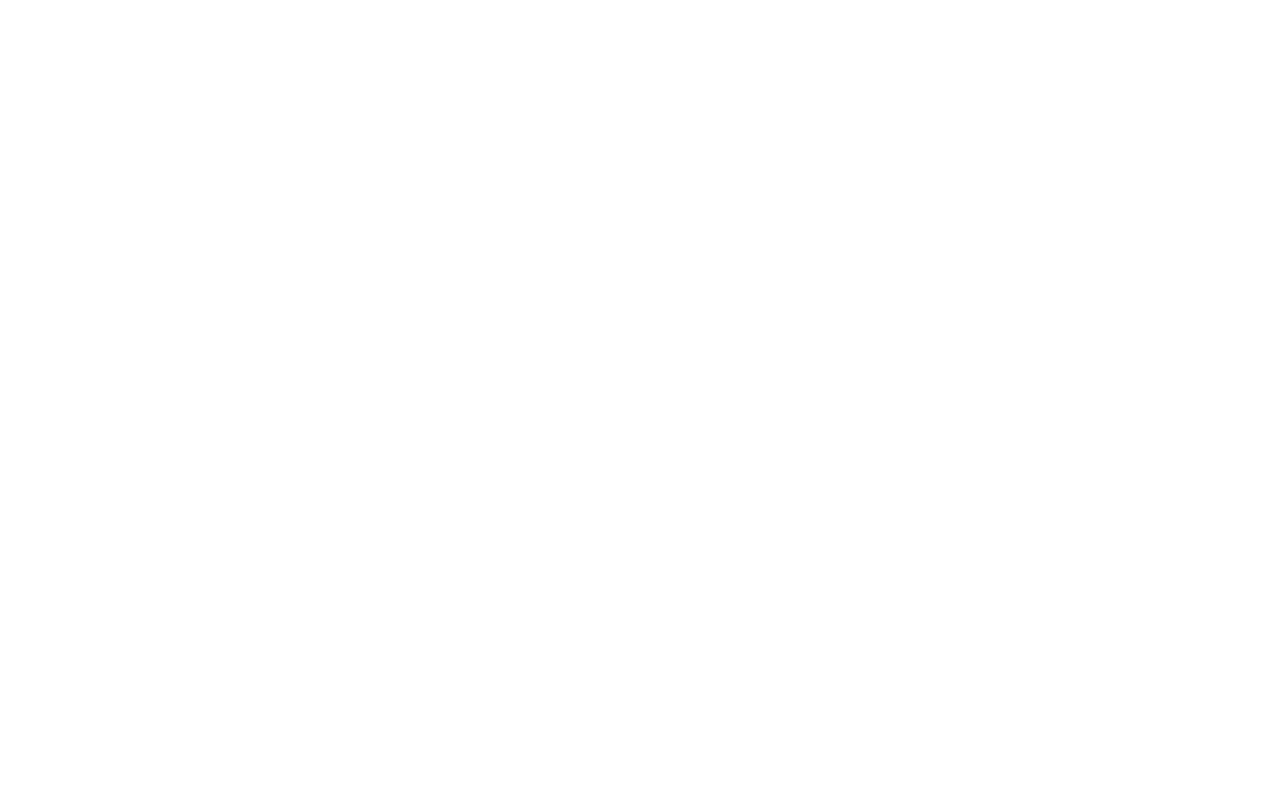
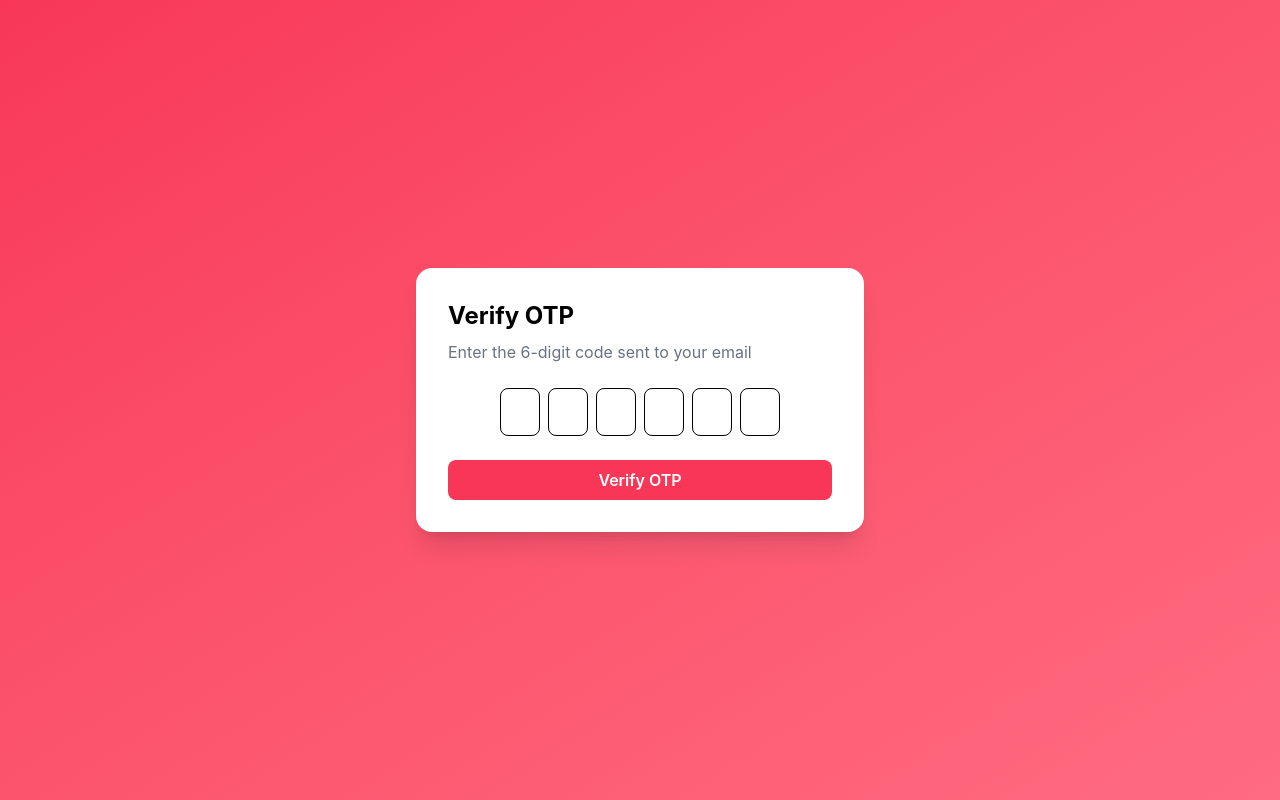
Before and after one commit to rajiarasheed/iBuy, a React (Vite) app in the folder frontend/: page /verify-otp in a window 1280 px wide. Before the commit this address had no page. Built offline with nearby package versions, Linux system fonts and the light colour scheme.

Commit message:
feat: implement OTP verification page and fix login redirect issue

```diff
--- a/frontend/src/App.jsx
+++ b/frontend/src/App.jsx
@@ -1,7 +1,7 @@
 import React from "react";
 import Login from "./pages/user/Login";
 import Register from "./pages/user/Register";
-// import VerifyOTP from "./pages/user/VerifyOTP";
+import VerifyOTP from "./pages/user/VerifyOTP";
 import Home from "./pages/user/Home";
 import { AuthProvider } from "./context/authContext";
 import {BrowserRouter,Routes,Route} from "react-router-dom"
@@ -15,7 +15,7 @@
         <Routes>
           <Route path="/login" element={<Login/>}></Route>
           <Route path="/register" element={<Register/>}></Route>
-          {/* <Route path="/verify-otp" element={<VerifyOtp/>}></Route> */}
+          <Route path="/verify-otp" element={<VerifyOTP/>}></Route>
           <Route path='/' element={<ProtectedRoute><Home /></ProtectedRoute>}></Route>
         </Routes>
       </BrowserRouter>
--- a/frontend/src/components/ProtectedRoute.jsx
+++ b/frontend/src/components/ProtectedRoute.jsx
@@ -2,9 +2,7 @@
 import { useAuth } from "../context/authContext";
 
 const ProtectedRoute = ({ children }) => {
-  const { user, loading } = useAuth();
-
-  if (loading) return null; // or spinner
+  const { user } = useAuth();
 
   return user ? children : <Navigate to="/login" replace />;
 };
--- a/frontend/src/context/authContext.jsx
+++ b/frontend/src/context/authContext.jsx
@@ -1,21 +1,44 @@
-import { createContext, useContext, useState } from "react";
+import { createContext, useContext, useEffect, useState } from "react";
 import { setToken } from "../utils/api";
 
-const AuthContext=createContext();
-export const AuthProvider=({children})=>{
-    const [user,setUser]=useState(null);
+const AuthContext = createContext();
 
-    const login=(data)=>{
-        setToken(data.token)
-        setUser(data.user)
+export const AuthProvider = ({ children }) => {
+  const [user, setUser] = useState(null);
+
+  // ✅ LOAD USER FROM LOCALSTORAGE ON REFRESH
+  useEffect(() => {
+    const savedUser = localStorage.getItem("user");
+    const savedToken = localStorage.getItem("token");
+
+    if (savedUser && savedToken) {
+      setUser(JSON.parse(savedUser));
+      setToken(savedToken);
     }
-    const logout=()=>{
-        setToken(null);
-        setUser(null)
-    }
-    return(
-        <AuthContext.Provider value={{user,login,logout}}>{children}</AuthContext.Provider>
-    )
-}
+  }, []);
 
-export const useAuth=()=>useContext(AuthContext)
+  const login = (data) => {
+    setToken(data.token);
+    setUser(data.user);
+
+    // ✅ SAVE TO LOCALSTORAGE
+    localStorage.setItem("token", data.token);
+    localStorage.setItem("user", JSON.stringify(data.user));
+  };
+
+  const logout = () => {
+    setToken(null);
+    setUser(null);
+
+    localStorage.removeItem("token");
+    localStorage.removeItem("user");
+  };
+
+  return (
+    <AuthContext.Provider value={{ user, login, logout }}>
+      {children}
+    </AuthContext.Provider>
+  );
+};
+
+export const useAuth = () => useContext(AuthContext);
--- a/frontend/src/pages/user/Login.jsx
+++ b/frontend/src/pages/user/Login.jsx
@@ -22,7 +22,7 @@
       try {
         const res=await loginUser(data);
         // save user + token
-        login(res.data)
+        login(res.data.data)
         toast.success("Welcome back!");
         navigate("/");
       } catch (error) {
--- a/frontend/src/pages/user/Register.jsx
+++ b/frontend/src/pages/user/Register.jsx
@@ -28,7 +28,9 @@
         const { confirmPassword, ...payload } = data;
         await registerUser(payload);
         toast.success("Account created! Please Verify OTP.");
-        navigate("/verify-otp");
+        navigate("/verify-otp", {
+          state: { email: data.email },
+        });
       } catch (err) {
         console.log("REGISTER ERROR:", err.response?.data);
         toast.error(err?.response?.data?.message || "Registration failed");
--- a/frontend/src/pages/user/VerifyOTP.jsx
+++ b/frontend/src/pages/user/VerifyOTP.jsx
@@ -0,0 +1,79 @@
+import React, { memo, useCallback, useState } from 'react'
+import { useLocation, useNavigate } from 'react-router-dom'
+import { toast } from 'react-toastify'
+import { verifyOtp } from '../../services/authService'
+
+const VerifyOTP = () => {
+    const navigate=useNavigate()
+    const location=useLocation()
+    const email=location.state?.email;
+    const [otp,setOtp]=useState(["","","","","",""]);
+    const [loading,setLoading]=useState(false);
+    const handleChange=(value,index)=>{
+        if(!/^\d*$/.test(value))return;
+
+        const newOtp=[...otp];
+        newOtp[index]=value;
+        setOtp(newOtp)
+
+        // auto focus
+        if (value&&index<5) {
+            document.getElementById(`otp-${index+1}`).focus()
+        }
+    }
+
+    // handleSubmit
+    const handleSubmit=useCallback(async()=>{
+        const finalOtp=otp.join("")
+
+        if(finalOtp.length!==6){
+            toast.error("Enter complete otp")
+            return
+        }
+        setLoading(true)
+        try {
+            await verifyOtp({email,otp:finalOtp})
+            toast.success("OTP verified successfully!")
+            navigate('/login')
+        } catch (error) {
+            console.log(error)
+            toast.error(error?.response?.data?.message || 'Invalid otp')
+        }finally{
+            setLoading(false)
+        }
+    },[otp,email,navigate])
+
+  return (
+
+    <div className="min-h-screen flex items-center justify-center px-4 bg-gradient-to-br from-[#F83758] to-[#ff6b81]">
+        <div className="w-full max-w-md bg-white p-8 rounded-2xl shadow-xl">
+            <h2 className="text-2xl font-bold mb-2">Verify OTP</h2>
+            <p className='text-gray-500 mb-6'>Enter the 6-digit code sent to your email</p>
+
+            {/* otp box */}
+            <div className="flex gap-2 justify-center mb-6">
+                {otp.map((digit,index)=>(
+                    <input key={index}
+                     value={digit}
+                     id={`otp-${index}`}
+                     onChange={(e)=>handleChange(e.target.value,index)}
+                     maxLength={1}
+                     className='w-10 h-12 border rounded-lg text-center focus:ring-2 focus:ring-[#F83758] outline-none focus:border-0'
+                     />
+                ))}
+            </div>
+
+            {/* button */}
+            <button
+              onClick={handleSubmit}
+              disabled={loading}
+              className="w-full bg-[#F83758] text-white py-2 rounded-lg font-semibold hover:opacity-90 transition disabled:opacity-50"
+            >
+              {loading ? "Verifying..." : "Verify OTP"}
+            </button>
+        </div>
+    </div>
+  )
+}
+
+export default memo(VerifyOTP)
```
